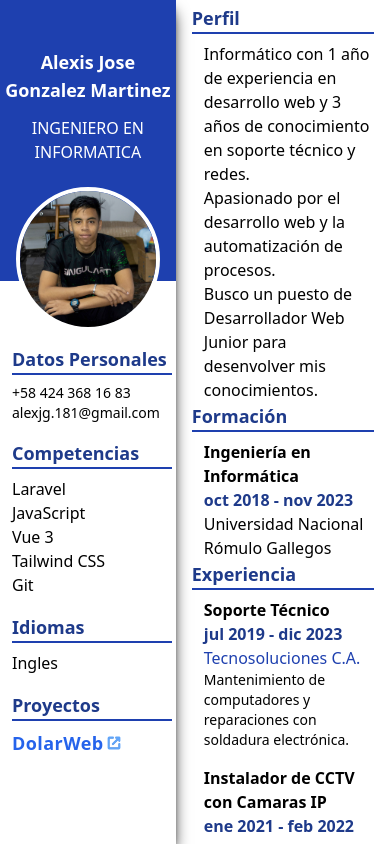
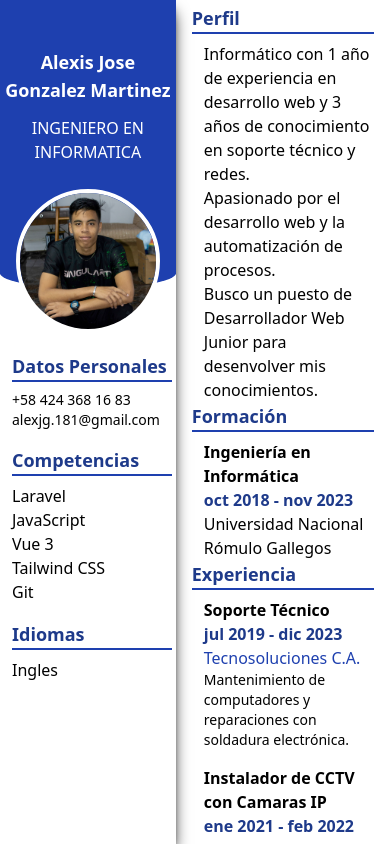
Before and after one commit to AlexZalez/AlexZalez-CV, a Vue app: page / in a window 390 px wide. Built offline with nearby package versions, Linux system fonts and the light colour scheme.

Commit message:
Cambios del responsive

```diff
--- a/src/components/CV.vue
+++ b/src/components/CV.vue
@@ -4,9 +4,9 @@
 </script>
 
 <template>
-    <div class="h-screen flex relative">
-        <aside class="lg:w-[35%] w-80 max-h-full overflow-hidden shadow-black shadow-lg ">
-            <div class="flex justify-center flex-col lg:mb-28 mb-16 pt-12 h-1/3 bg-blue-800 text-white">
+    <div class="h-screen max-h-screen flex relative overflow-hidden">
+        <aside class="lg:w-[35%] w-80 shadow-black shadow-lg ">
+            <div class="flex justify-center flex-col lg:mb-28 mb-16 pt-12 h-[18em] bg-blue-800 text-white myBorder">
                 <div class="lg:text-4xl lg:p-0 lg:font-normal font-semibold text-lg text-center">
                     <div>Alexis Jose</div>
                     <div>Gonzalez Martinez</div>
@@ -18,13 +18,14 @@
                     </div>
                 </div>
             </div>
-            <div class="h-full lg:px-6 pl-3 pr-1 space-y-4">
+
+            <div class=" lg:px-6  sm:h-full h-[22em] overflow-auto pl-3 pr-1 space-y-4">
 
                 <!-- DATOS PERSONALES -->
                 <div>
                     <div class="titulo">Datos Personales</div>
                     <div class="flex flex-col lg:pl-3 md:text-base text-sm">
-                        <div class="">+58 424 368 16 83</div>
+                        <a href="wa.link/q2ud1t" class="">+58 424 368 16 83</a>
                         <div class="">alexjg.181@gmail.com</div>
                     </div>
                 </div>
@@ -55,7 +56,7 @@
                     <div class="flex flex-col">
                         <a href="https://alexzalez.github.io/DolarWeb/" class=" inline-flex items-center">
                             <div class="text-lg tracking-wide text-blue-600 font-semibold">DolarWeb</div>
-                            <div class="w-4 aspect-square ml-0.5 stroke-blue-400 ">
+                            <div class="w-4 aspect-square ml-0.5 stroke-blue-600 ">
                                 <svg xmlns="http://www.w3.org/2000/svg" class="w-full" viewBox="0 0 15 15" fill="none">
                                   <path fill-rule="evenodd" clip-rule="evenodd" d="M3 2C2.44772 2 2 2.44772 2 3V12C2 12.5523 2.44772 13 3 13H12C12.5523 13 13 12.5523 13 12V8.5C13 8.22386 12.7761 8 12.5 8C12.2239 8 12 8.22386 12 8.5V12H3V3L6.5 3C6.77614 3 7 2.77614 7 2.5C7 2.22386 6.77614 2 6.5 2H3ZM12.8536 2.14645C12.9015 2.19439 12.9377 2.24964 12.9621 2.30861C12.9861 2.36669 12.9996 2.4303 13 2.497L13 2.5V2.50049V5.5C13 5.77614 12.7761 6 12.5 6C12.2239 6 12 5.77614 12 5.5V3.70711L6.85355 8.85355C6.65829 9.04882 6.34171 9.04882 6.14645 8.85355C5.95118 8.65829 5.95118 8.34171 6.14645 8.14645L11.2929 3H9.5C9.22386 3 9 2.77614 9 2.5C9 2.22386 9.22386 2 9.5 2H12.4999H12.5C12.5678 2 12.6324 2.01349 12.6914 2.03794C12.7504 2.06234 12.8056 2.09851 12.8536 2.14645Z" fill="#000000"/>
                                 </svg>
@@ -167,7 +168,7 @@
                 <!-- REFERENCIAS -->
                 <div class="px-4 ">
                     <div class="titulo">Referencias</div>
-                    <div class="flex flex-wrap space-y-2 max-h-full pl-3  pt-2">
+                    <div class="flex flex-wrap space-y-2 max-h-full pl-3 md:text-base text-sm  pt-2">
                         <div class=" w-full">
                             <div>Ing. Aylwin Córdova</div>
                             <div>+58 416 110 36 49</div>
@@ -207,4 +208,8 @@
 .fecha{
     @apply font-semibold text-blue-900
 }
+
+.myBorder{
+    border-radius: 0px 0px 150px 150px / 0px 0px 25px 25px;
+}
 </style>
```
